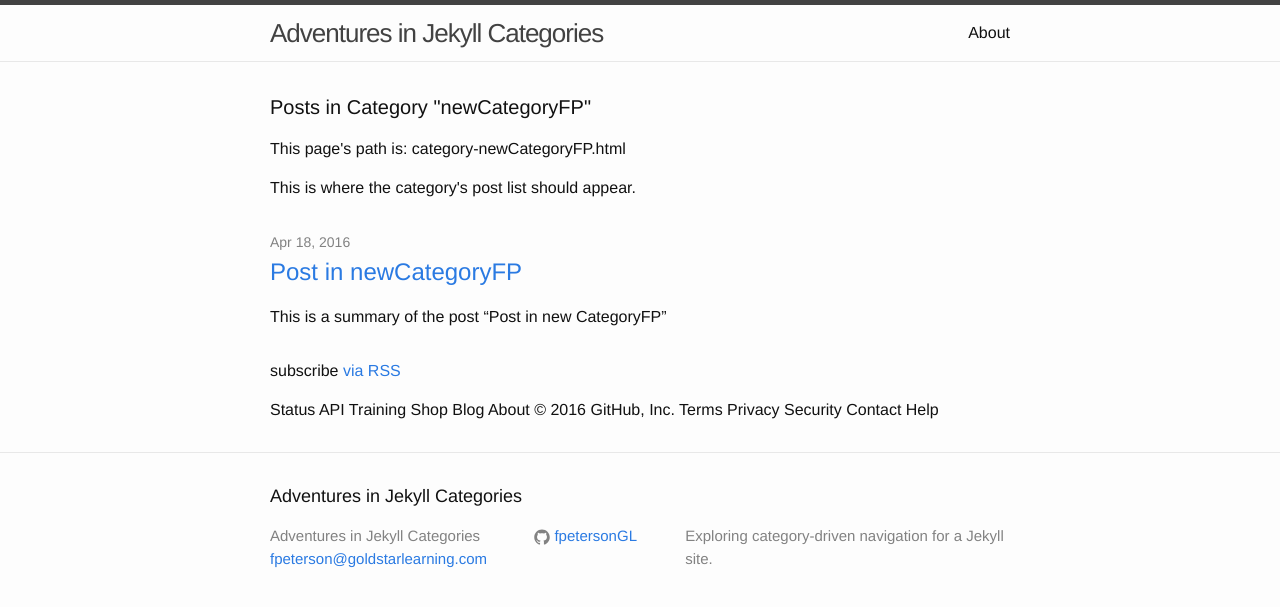
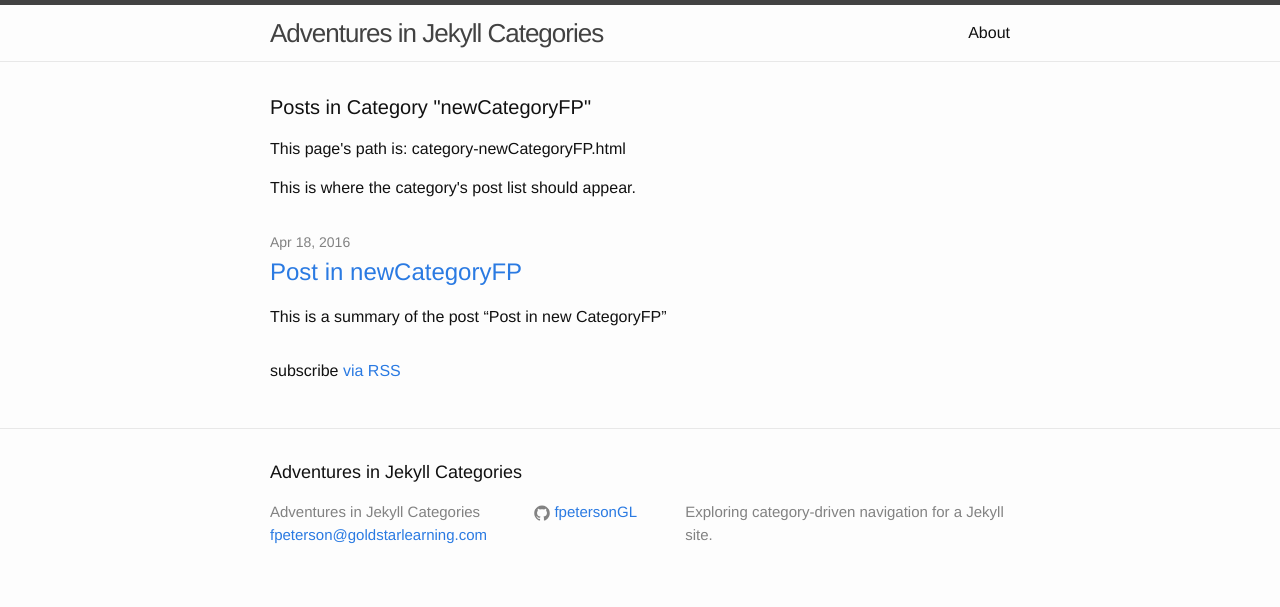
Before and after one commit to fpetersonGL/jekylltutorial, a Jekyll site: the page built from category-newCategoryFP.html, in a window 1280 px wide. Shown: the top 607 px of the page. Built offline with Jekyll 4.4.1, drawn with Linux system fonts in a browser that asks for light colours.

Commit message:
Update category-newCategoryFP.html

```diff
--- a/category-newCategoryFP.html
+++ b/category-newCategoryFP.html
@@ -26,7 +26,3 @@
   <p class="rss-subscribe">subscribe <a href="{{ "/feed.xml" | prepend: site.baseurl }}">via RSS</a></p>
 
 </div>
-
-    Status API Training Shop Blog About
-
-    © 2016 GitHub, Inc. Terms Privacy Security Contact Help
```
